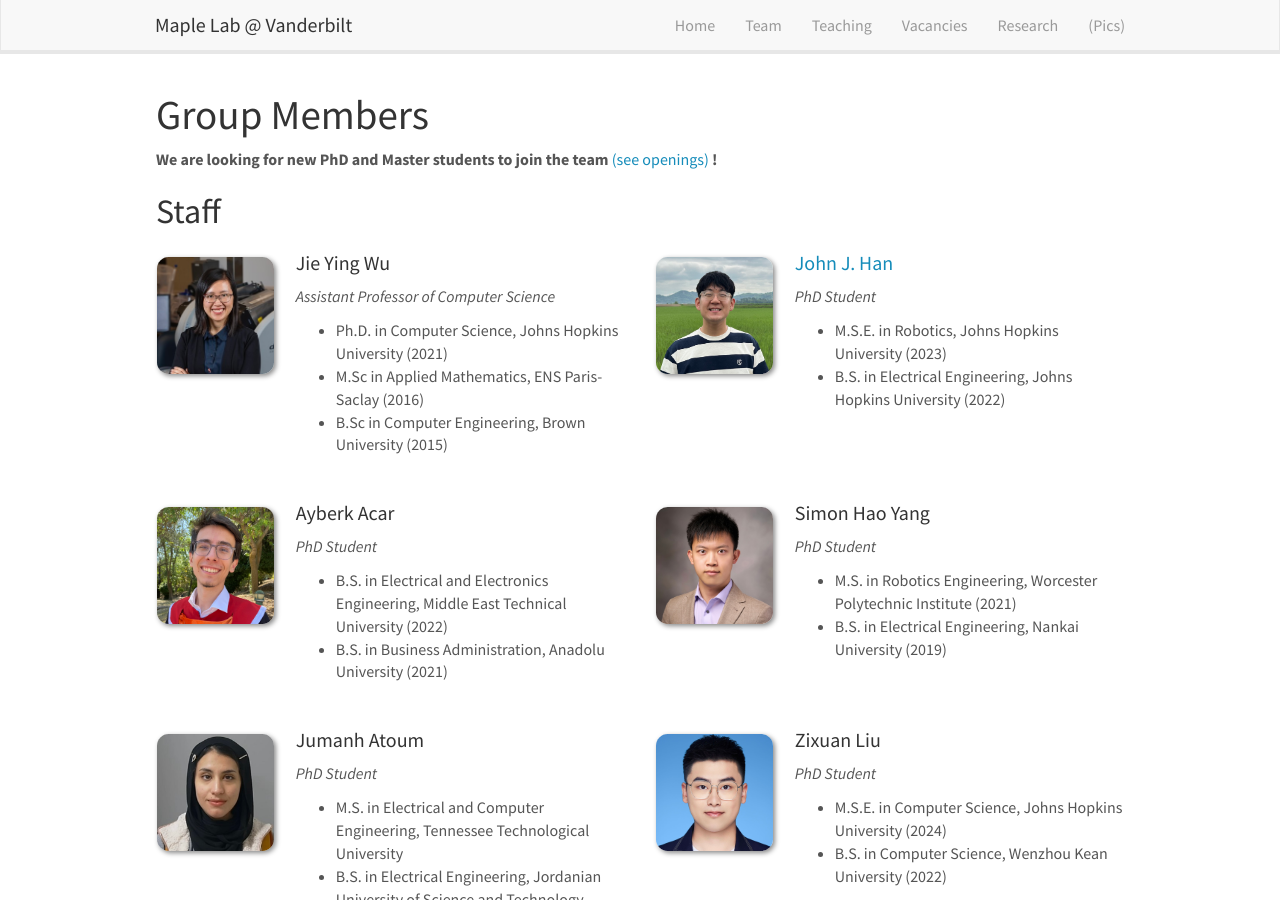
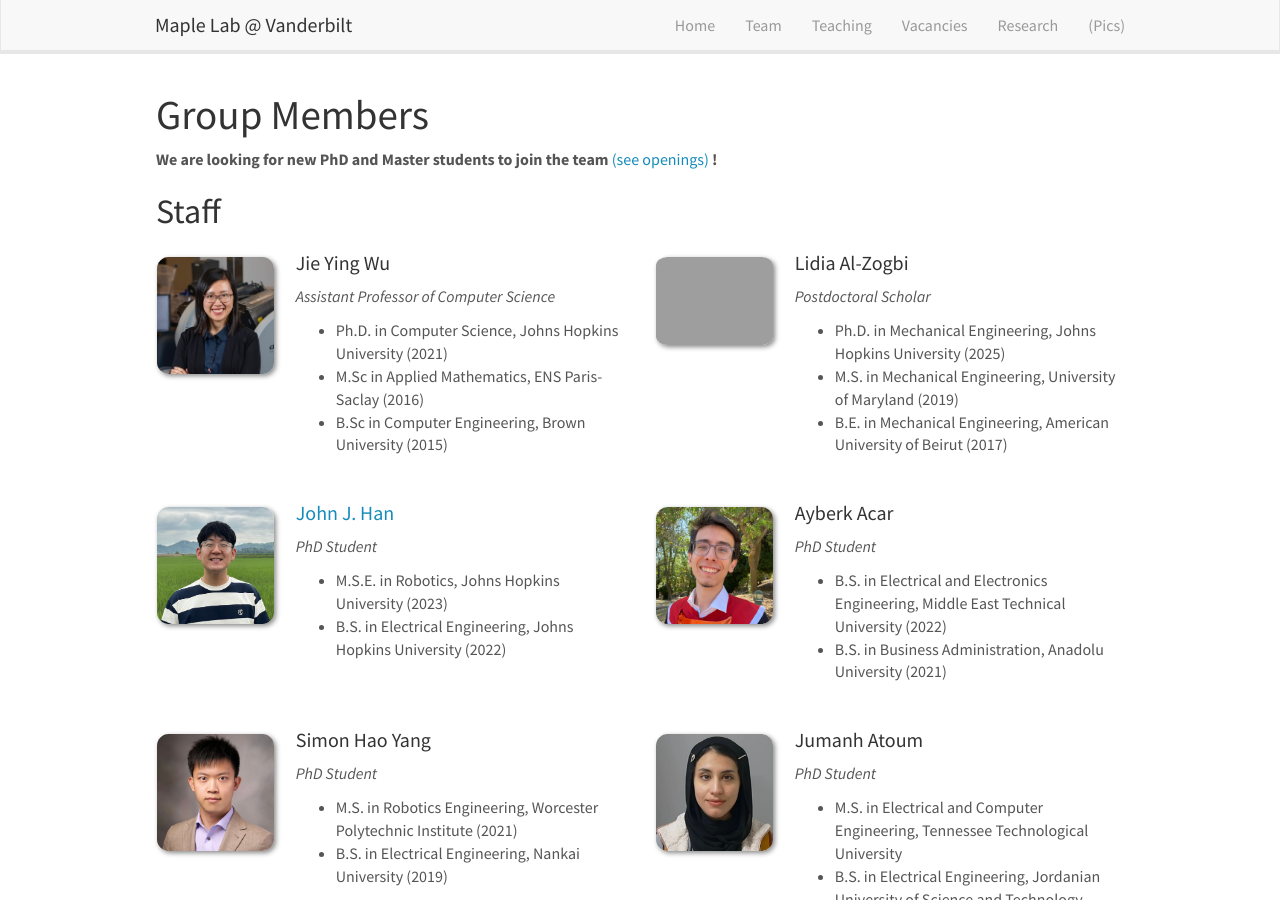
Before and after one commit to vu-maple-lab/vu-maple-lab.github.io, a Jekyll site: the page built from _pages/team.md, in a window 1280 px wide and 900 px high. Built offline with Jekyll 4.4.1, drawn with Linux system fonts in a browser that asks for light colours; nearby versions of some CDN libraries.

Commit message:
added lydia, need matthieu's

```diff
--- a/_data/team_members.yml
+++ b/_data/team_members.yml
@@ -6,6 +6,15 @@
   education1: Ph.D. in Computer Science, Johns Hopkins University (2021)
   education2: M.Sc in Applied Mathematics, ENS Paris-Saclay (2016)
   education3: B.Sc in Computer Engineering, Brown University (2015)
+
+- name: Lidia Al-Zogbi
+  photo: lidia.jpeg
+  info: Postdoctoral Scholar
+  email: lidia.al-zogbi@vanderbilt.edu
+  number_educ: 3
+  education1: Ph.D. in Mechanical Engineering, Johns Hopkins University (2025)
+  education2: M.S. in Mechanical Engineering, University of Maryland (2019)
+  education3: B.E. in Mechanical Engineering, American University of Beirut (2017)
 
 - name: <a href="https://juseonghan.github.io">John J. Han</a>
   photo: john2.jpg
```
